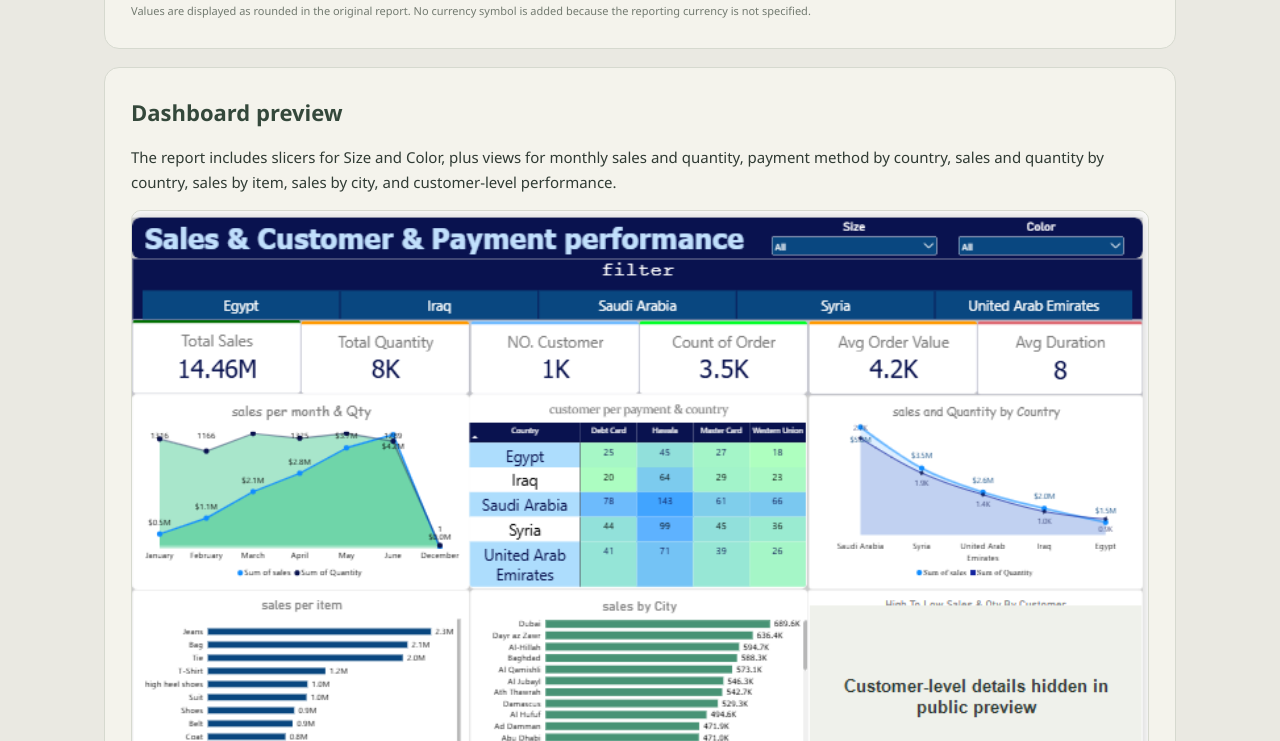
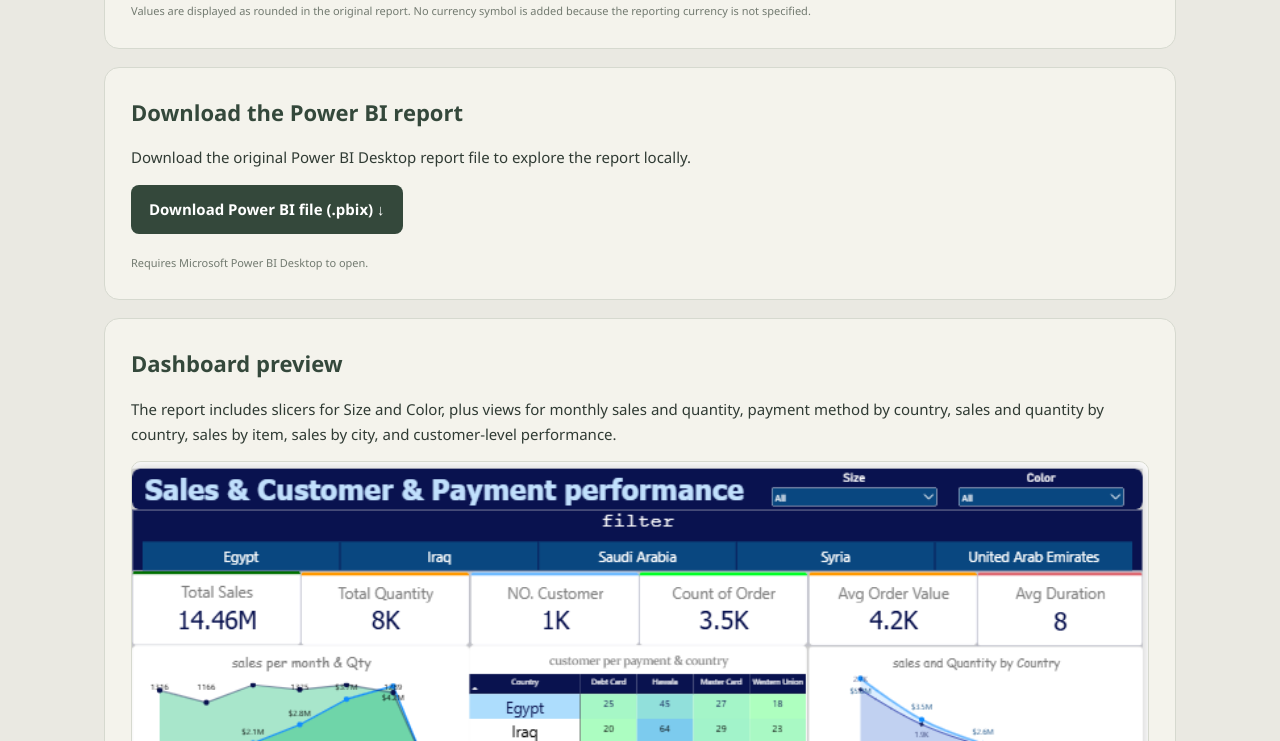
Before and after one commit to ahmdgabr/ahmed-gaber-portfolio, a plain HTML site: page projects/power-bi-sales-customer/index.html in a window 1280 px wide. Shown: the part 799-1540 px from the top of the page. Drawn offline with Linux system fonts and the light colour scheme.

Commit message:
Add downloadable Power BI report

```diff
--- a/projects/power-bi-sales-customer/index.html
+++ b/projects/power-bi-sales-customer/index.html
@@ -17,7 +17,7 @@ img.preview{display:block;width:100%;height:auto;border:1px solid var(--line);bo
 <section><h2>Project snapshot</h2><p>The dashboard combines high-level performance indicators with detailed breakdowns to support exploration of sales trends, product contribution, geographic performance, customer activity, and payment behavior.</p>
 <div class="kpis"><div class="kpi"><strong>14.46M</strong><span>Total sales</span></div><div class="kpi"><strong>8K</strong><span>Total quantity</span></div><div class="kpi"><strong>3.5K</strong><span>Orders</span></div><div class="kpi"><strong>1K</strong><span>Customers</span></div><div class="kpi"><strong>4.2K</strong><span>Average order value</span></div><div class="kpi"><strong>8</strong><span>Average duration</span></div></div>
 <small class="note">Values are displayed as rounded in the original report. No currency symbol is added because the reporting currency is not specified.</small></section>
-<section><h2>Dashboard preview</h2><p>The report includes slicers for Size and Color, plus views for monthly sales and quantity, payment method by country, sales and quantity by country, sales by item, sales by city, and customer-level performance.</p><img class="preview" src="preview.png" alt="Power BI sales and customer dashboard preview with customer-level details redacted"><div class="callout">Customer names and other identifying details are hidden in this public preview. The published case study focuses on aggregate business metrics and report design.</div></section>
+<section><h2>Download the Power BI report</h2><p>Download the original Power BI Desktop report file to explore the report locally.</p><p><a href="sales-customer-performance.pbix" download style="display:inline-block;background:#34483b;color:#fff;text-decoration:none;padding:12px 18px;border-radius:8px;font-weight:700">Download Power BI file (.pbix) ↓</a></p><small class="note">Requires Microsoft Power BI Desktop to open.</small></section><section><h2>Dashboard preview</h2><p>The report includes slicers for Size and Color, plus views for monthly sales and quantity, payment method by country, sales and quantity by country, sales by item, sales by city, and customer-level performance.</p><img class="preview" src="preview.png" alt="Power BI sales and customer dashboard preview with customer-level details redacted"><div class="callout">Customer names and other identifying details are hidden in this public preview. The published case study focuses on aggregate business metrics and report design.</div></section>
 <section><h2>Analysis areas</h2><ul><li><b>Sales performance:</b> monitor overall sales and monthly movement.</li><li><b>Product contribution:</b> compare sales across items and quantities.</li><li><b>Geographic analysis:</b> explore performance by country and city.</li><li><b>Payment analysis:</b> review customer payment patterns across markets.</li><li><b>Customer activity:</b> examine order and customer metrics while keeping individual-level information private.</li><li><b>Interactive filtering:</b> use Size and Color slicers to explore subsets of the report.</li></ul></section>
 <section><h2>Tools &amp; skills demonstrated</h2><p>Microsoft Power BI · KPI reporting · Interactive dashboards · Business data visualization · Sales analysis · Customer and payment analysis · Geographic analysis</p></section>
 <section><h2>Public sharing note</h2><p>The portfolio page and preview are published with customer-identifying details removed. The original PBIX and source workbooks are not included in the public repository because they may contain identifiable customer records.</p></section>
```
Also changed, not shown: 1 other file.
